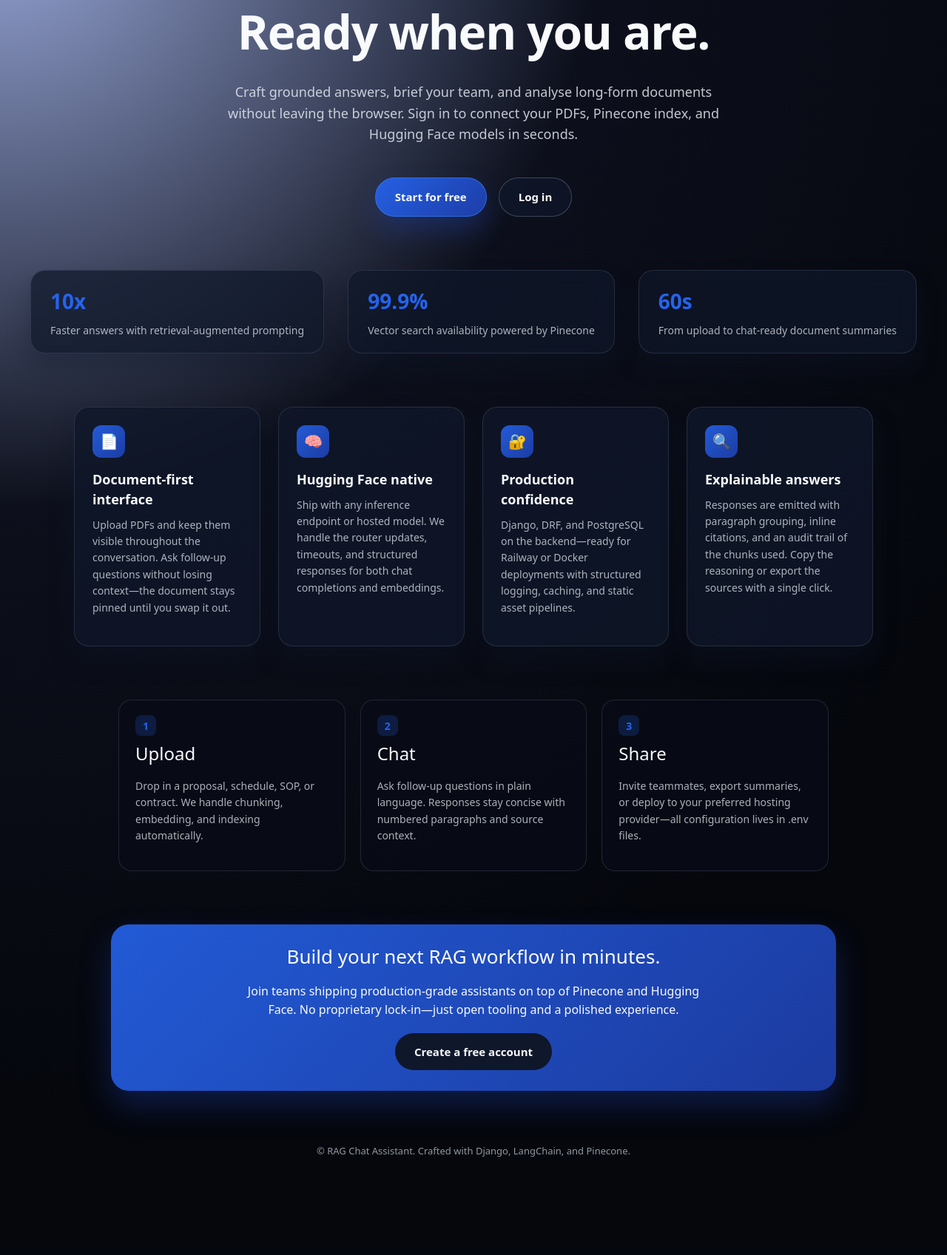
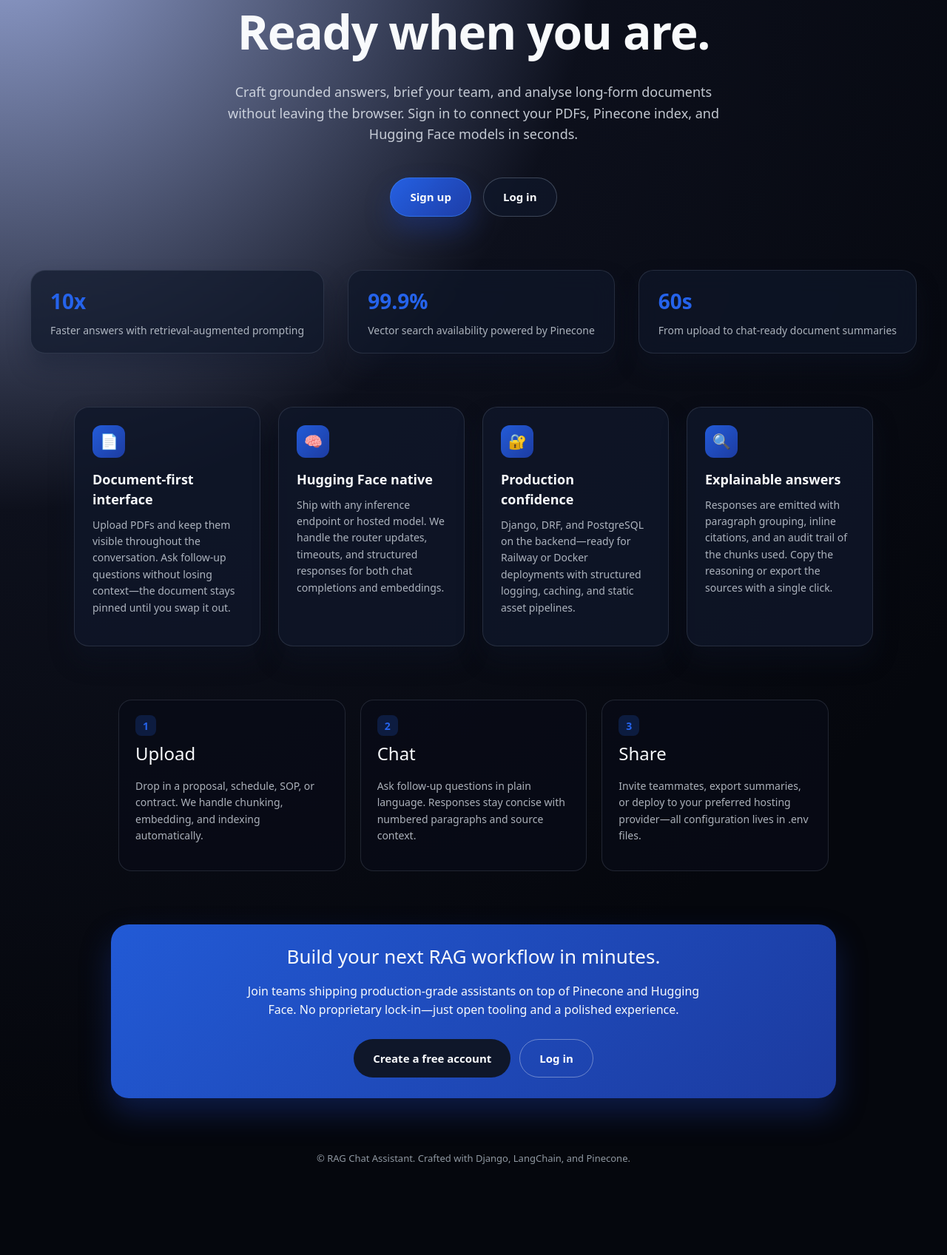
Before and after one commit to CopyCoderJay/RAG_CHAT, a Django app: page / in a window 1280 px wide. Shown: the part 133-1830 px from the top of the page at 74% size. Run offline with Django 4.2, Linux system fonts and the light colour scheme.

Commit message:
UI10 Commit

```diff
--- a/templates/chat/landing_public.html
+++ b/templates/chat/landing_public.html
@@ -255,10 +255,14 @@
       Craft grounded answers, brief your team, and analyse long-form documents without leaving the browser.
       Sign in to connect your PDFs, Pinecone index, and Hugging Face models in seconds.
     </p>
-    <div class="hero-actions">
-      <a href="/accounts/signup/" class="cta-btn cta-primary">Start for free</a>
-      <a href="/accounts/login/" class="cta-btn cta-secondary">Log in</a>
-    </div>
+    {% if debug %}
+      <a href="/accounts/signup/" class="cta-btn cta-primary hero-actions">Sign up</a>
+    {% else %}
+      <div class="hero-actions">
+        <a href="/accounts/signup/" class="cta-btn cta-primary">Sign up</a>
+        <a href="/accounts/login/" class="cta-btn cta-secondary">Log in</a>
+      </div>
+    {% endif %}
   </section>
 
   <section class="metrics">
@@ -332,7 +336,14 @@
   <section class="cta-banner">
     <h2 style="margin:0; font-size: 26px;">Build your next RAG workflow in minutes.</h2>
     <p>Join teams shipping production-grade assistants on top of Pinecone and Hugging Face. No proprietary lock-in—just open tooling and a polished experience.</p>
-    <a href="/accounts/signup/" class="cta-btn">Create a free account</a>
+    {% if debug %}
+      <a href="/accounts/signup/" class="cta-btn">Create a free account</a>
+    {% else %}
+      <div class="hero-actions" style="gap:12px;">
+        <a href="/accounts/signup/" class="cta-btn">Create a free account</a>
+        <a href="/accounts/login/" class="cta-btn cta-secondary" style="background:transparent;border:1px solid rgba(255,255,255,0.35);color:#fff;">Log in</a>
+      </div>
+    {% endif %}
   </section>
 
   <footer class="landing-footer">
```
